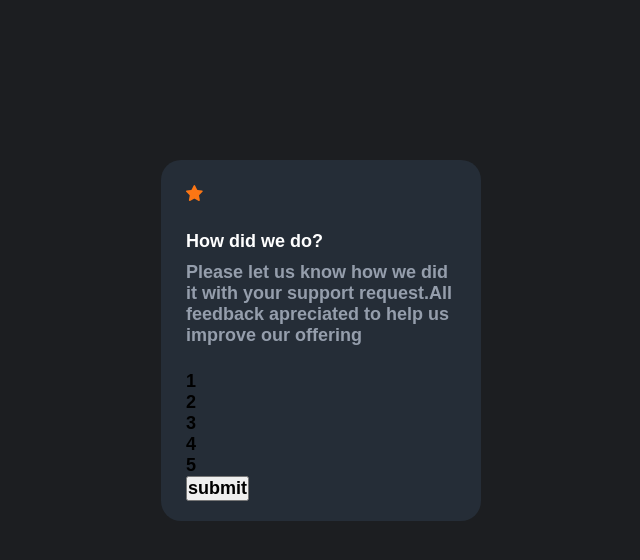
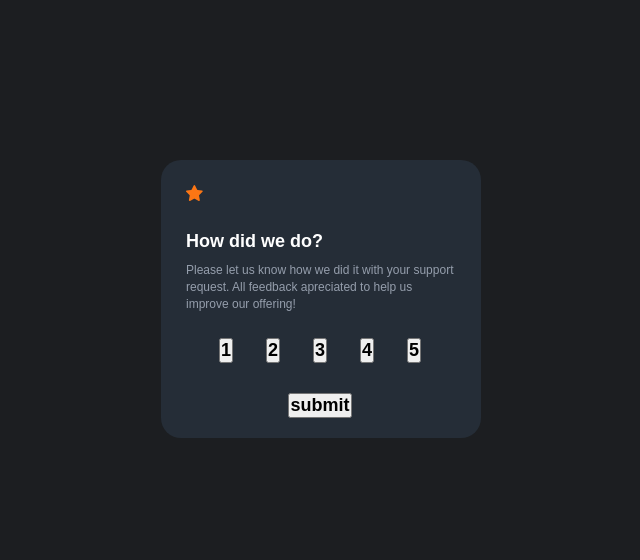
Before and after one commit to theHawk1992/interactive-rating-component, a plain HTML site: page index.html in a window 1280 px wide. Shown: the whole page, without its empty margins (319-959 px from the left). Drawn offline with Linux system fonts and the light colour scheme.

Commit message:
add some styling

```diff
--- a/index.html
+++ b/index.html
@@ -11,6 +11,7 @@
   <body>
     <main>
       <section>
+        <form action="">
           <ul>
             <li id="image-first">
               <img src="images/icon-star.svg" alt="star" />
@@ -20,22 +21,32 @@
             </li>
             <li>
               <p id="text-info">
-              Please let us know how we did it with your support request.All
-              feedback apreciated to help us improve our offering
+                Please let us know how we did it with your support request. All
+                feedback apreciated to help us improve our offering!
               </p>
             </li>
           </ul>
 
-        <ul>
-          <li>1</li>
-          <li>2</li>
-          <li>3</li>
-          <li>4</li>
-          <li>5</li>
+          <ul class="rating-buttons">
+            <li>
+              <button type="button">1</button>
+            </li>
+            <li>
+              <button type="button">2</button>
+            </li>
+            <li>
+              <button type="button">3</button>
+            </li>
+            <li>
+              <button type="button">4</button>
+            </li>
+            <li>
+              <button type="button">5</button>
+            </li>
           </ul>
-
-        <form action="">
+          <div id="submit-button">
             <button type="submit">submit</button>
+          </div>
         </form>
       </section>
     </main>
--- a/styles/style.css
+++ b/styles/style.css
@@ -18,6 +18,9 @@ body h1 {
 
 body p {
     color: hsl(217, 12%, 63%);
+    font-size: 12px;
+    font-weight:400;
+    line-height: 17px;
 
 }
 
@@ -38,7 +41,7 @@ section {
     padding-top: 25px;
     padding-bottom: 20px;
     padding-left: 25px;
-    padding-right: 20px;
+    padding-right: 27px;
 }
 
 #header-question {
@@ -50,3 +53,16 @@ section {
     margin-top:10px;
     margin-bottom:25px;
 }
+
+.rating-buttons {
+    display:flex;
+    justify-content: space-evenly;
+
+}
+
+
+
+#submit-button {
+    text-align: center;
+    margin-top: 30px;
+}
```
Lines whose indentation alone changed are shown as unchanged.
